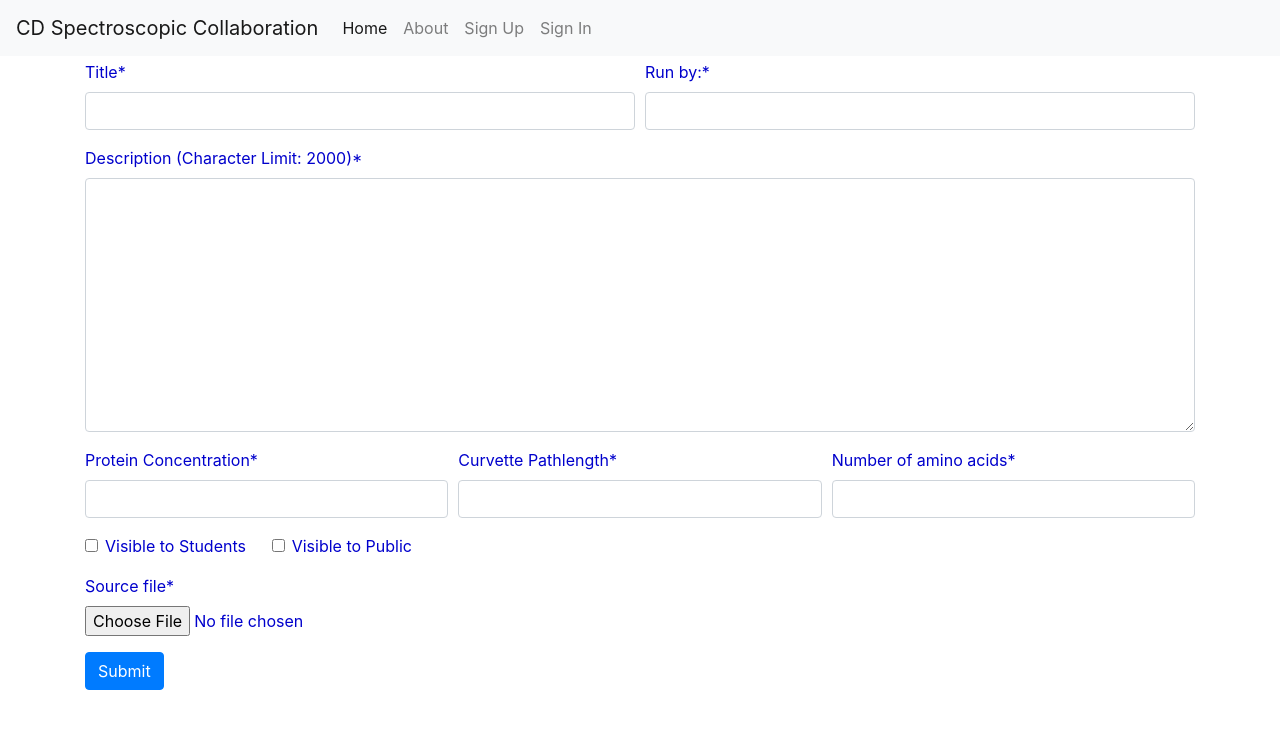
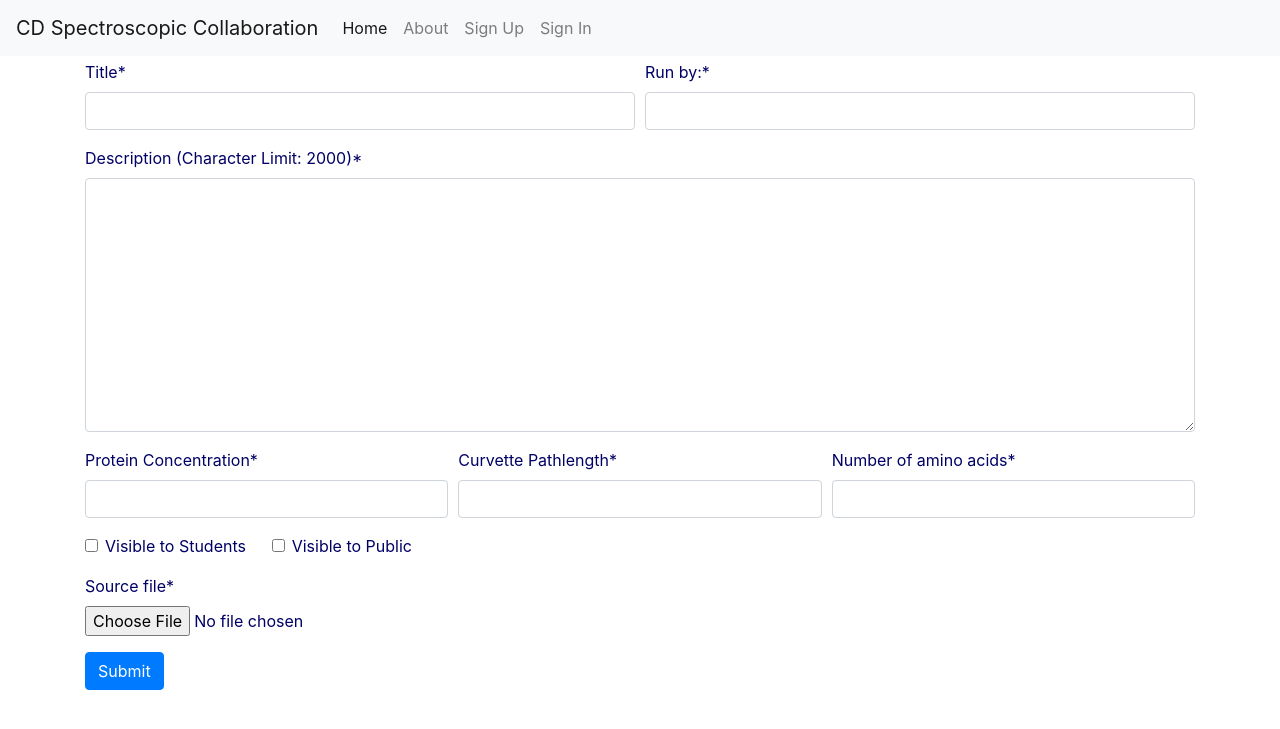
Before and after one commit to swbn1/CDSpecCollab_COSC4012020-FA24, a Django app: page /create/ in a window 1280 px wide. Shown: the top 729 px of the page. Run offline with Django 3.2, Linux system fonts and the light colour scheme; style sheets or scripts are compiled from the project's sources; some libraries are stand-ins or nearby versions.

Commit message:
Update project.scss

```diff
--- a/cd_spec_viewer_web/cd_spec_viewer_web/static/sass/project.scss
+++ b/cd_spec_viewer_web/cd_spec_viewer_web/static/sass/project.scss
@@ -65,5 +65,5 @@ body{
   color:$dark-blue;
   color:$verydark-blue;
   color:$mediumlight-blue;
-
+  color:$darknavy-blue;
 }
```
